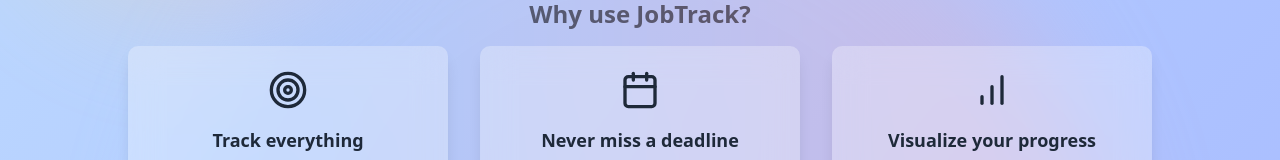
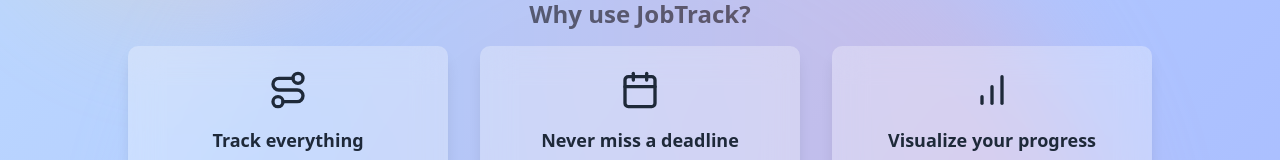
Before and after one commit to fredi1574/jobTrack, a Next.js app: page / in a window 1280 px wide. Shown: the part 379-539 px from the top of the page. Built offline with nearby package versions, Linux system fonts and the light colour scheme; no server answers.

Commit message:
Changed the Icon of the tracking card

```diff
--- a/src/components/landing/LandingPage.tsx
+++ b/src/components/landing/LandingPage.tsx
@@ -4,7 +4,7 @@
   CalendarCheck,
   ListChecks,
   PieChart,
-  Target,
+  Route,
   Upload,
 } from "lucide-react";
 import Link from "next/link";
@@ -28,7 +28,7 @@
           <h2 className="text-2xl font-bold">Why use JobTrack?</h2>
           <div className="mt-4 flex flex-wrap justify-center gap-8">
             <FeatureCard
-              icon={Target}
+              icon={Route}
               title="Track everything"
               description="Keep track of every job application, from the first contact to the final offer. Add notes, contacts, and salary information to have all the details in one place."
             />
```
